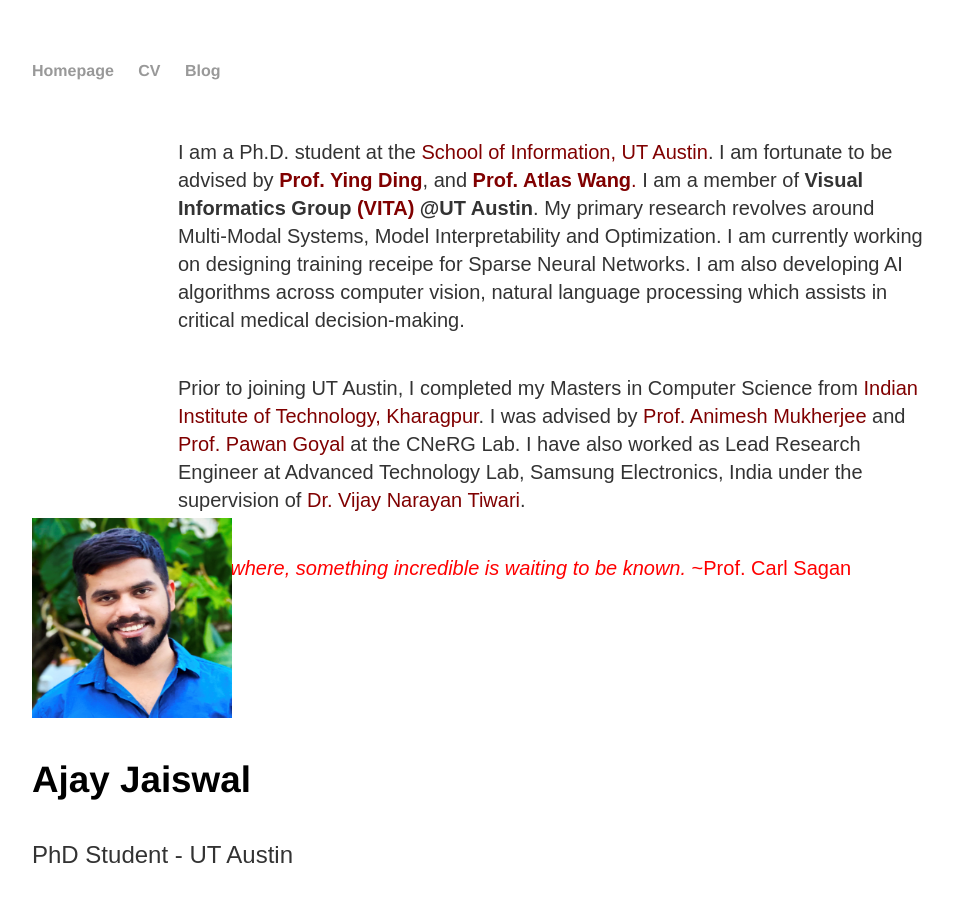
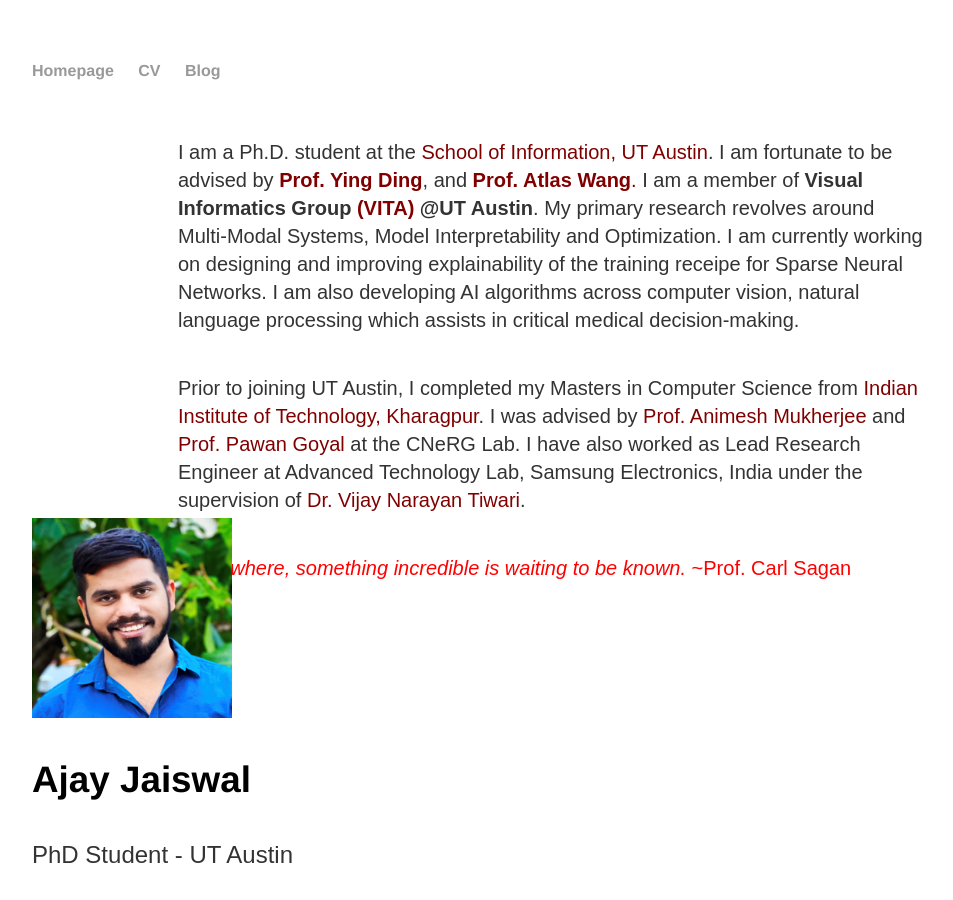
Before and after one commit to Ajay1994/ajay1994.github.io, a Jekyll site: the page built from index.html, in a window 1280 px wide and 900 px high. Shown: the whole window, without its empty margins (160-1113 px from the left). Built offline with Jekyll 4.4.1, drawn with Linux system fonts in a browser that asks for light colours.

Commit message:
Update index.html

```diff
--- a/index.html
+++ b/index.html
@@ -12,7 +12,8 @@
 					<b><a href = "https://www.ece.utexas.edu/people/faculty/atlas-wang" style="color:#800000">Prof. Atlas Wang</b>.</a> I am a member of
 					<b>Visual Informatics Group
 					<a href = "https://vita-group.github.io/" style="color:#800000">(VITA)</a> @UT Austin</b>.
-					My primary research revolves around Multi-Modal Systems, Model Interpretability and Optimization. I am currently working on designing
+					My primary research revolves around Multi-Modal Systems, Model Interpretability and Optimization. I am currently working on
+					designing and improving explainability of the
 					training receipe for Sparse Neural Networks. I am also developing AI algorithms
 					across computer vision, natural language processing which assists in critical medical decision-making.</p>
 
```
